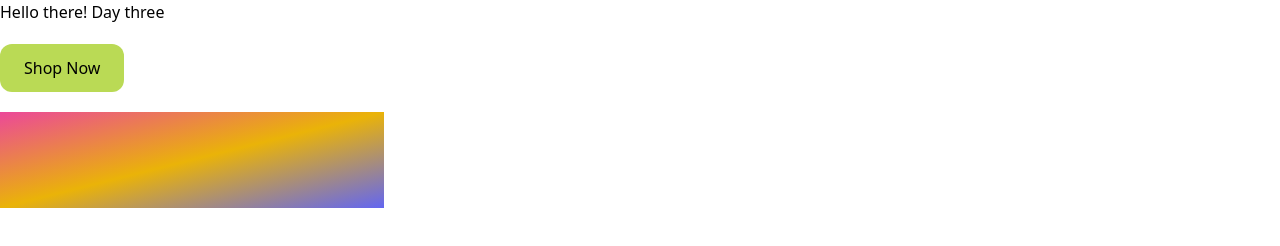
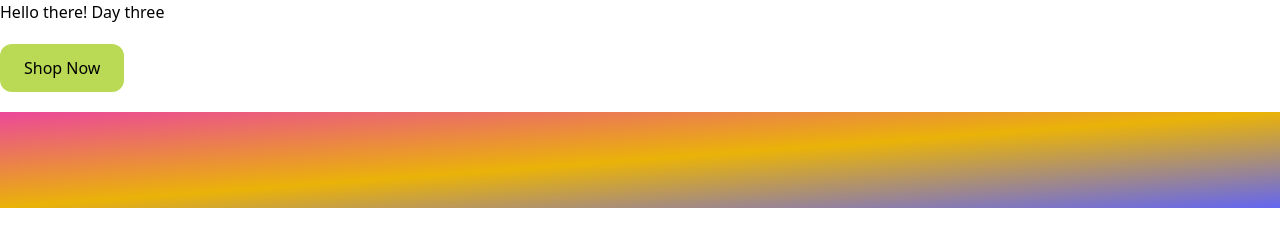
Before and after one commit to nikunj-webdesk/web-platform-wwwx7c, a plain HTML site: page day_three.html in a window 1280 px wide. Drawn offline with nearby package versions, Linux system fonts and the light colour scheme.

Commit message:
1 file modified

```diff
--- a/day_three.html
+++ b/day_three.html
@@ -9,6 +9,6 @@
     <h1>Hello there! Day three</h1>
     <button class="cursor-pointer bg-[#bada55] hover:bg-pink-600 py-3 px-6 mt-5 rounded-xl">Shop Now</button>
 
-    <div class="w-96 h-24 mt-5 bg-gradient-to-tl from-indigo-500 via-yellow-500 via-red-500 to-pink-500 hover:bg-gradient-to-t hover:from-pink-500 hover:to-yellow-500 cursor-pointer"></div>
+    <div class="w-full h-24 mt-5 bg-gradient-to-tl from-indigo-500 via-yellow-500 via-red-500 to-pink-500 hover:bg-gradient-to-t hover:from-pink-500 hover:to-yellow-500 cursor-pointer"></div>
   </body>
 </html>
```
